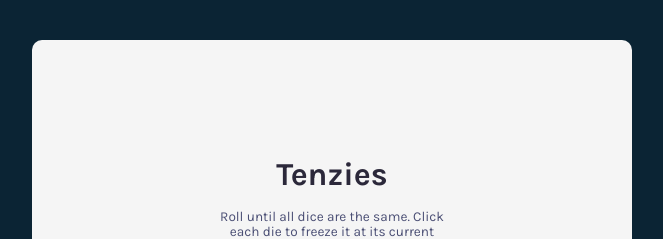
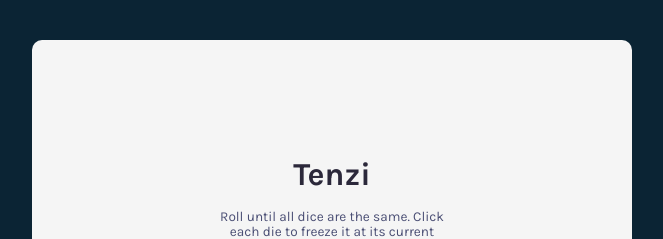
Before and after one commit to A-Selim/tenzi, a React (Vite) app: page / in a window 1280 px wide. Shown: the top 239 px of the page, without its empty margins (308-971 px from the left). Built offline with nearby package versions, Linux system fonts and the light colour scheme.

Commit message:
Refactor: nameing

```diff
--- a/index.html
+++ b/index.html
@@ -6,7 +6,7 @@
     <link rel="preconnect" href="https://fonts.googleapis.com" />
     <link rel="preconnect" href="https://fonts.gstatic.com" crossorigin />
     <link rel="stylesheet" href="https://fonts.googleapis.com/css2?family=Karla:wght@400;700&display=swap" />
-    <title>Tenzies</title>
+    <title>Tenzi</title>
   </head>
   <body>
     <div id="root"></div>
--- a/package.json
+++ b/package.json
@@ -1,5 +1,5 @@
 {
-  "name": "tenzies",
+  "name": "tenzi",
   "private": true,
   "version": "0.0.0",
   "type": "module",
--- a/src/App.jsx
+++ b/src/App.jsx
@@ -7,14 +7,14 @@ import RollButton from "./components/RollButton";
 
 export default function App() {
   const [dice, setDice] = React.useState(createAllDice());
-  const [tenzies, setTenzies] = React.useState(false);
+  const [tenzi, setTenzi] = React.useState(false);
 
   React.useEffect(() => {
     const allDiceHeld = dice.every((die) => die.isHeld);
     const allSameValue = dice.every((die) => dice[0].value === die.value);
 
     if (allDiceHeld && allSameValue) {
-      setTenzies(true);
+      setTenzi(true);
     }
   }, [dice]);
 
@@ -52,7 +52,7 @@ export default function App() {
   }
 
   function newGame() {
-    setTenzies(false);
+    setTenzi(false);
     setDice(createAllDice());
   }
 
@@ -62,11 +62,11 @@ export default function App() {
 
   return (
     <main>
-      {tenzies && <Confetti numberOfPieces={300} />}
+      {tenzi && <Confetti numberOfPieces={300} />}
       <div className="game-container">
-        <Header playerWon={tenzies} />
+        <Header playerWon={tenzi} />
         <div className="dice-container">{diceElements}</div>
-        <RollButton buttonRole={tenzies ? newGame : rollDice} playerWon={tenzies} />
+        <RollButton buttonRole={tenzi ? newGame : rollDice} playerWon={tenzi} />
       </div>
     </main>
   );
--- a/src/components/Header.jsx
+++ b/src/components/Header.jsx
@@ -3,7 +3,7 @@ import React from "react";
 export default function Header(props) {
   return (
     <header>
-      <h1 className="title">Tenzies</h1>
+      <h1 className="title">Tenzi</h1>
       {!props.playerWon && (
         <p className="summary-text">
           Roll until all dice are the same. Click each die to freeze it at its current value between rolls.
```
Also changed, not shown: 1 other file (tests, documents, lock files or other folders).
